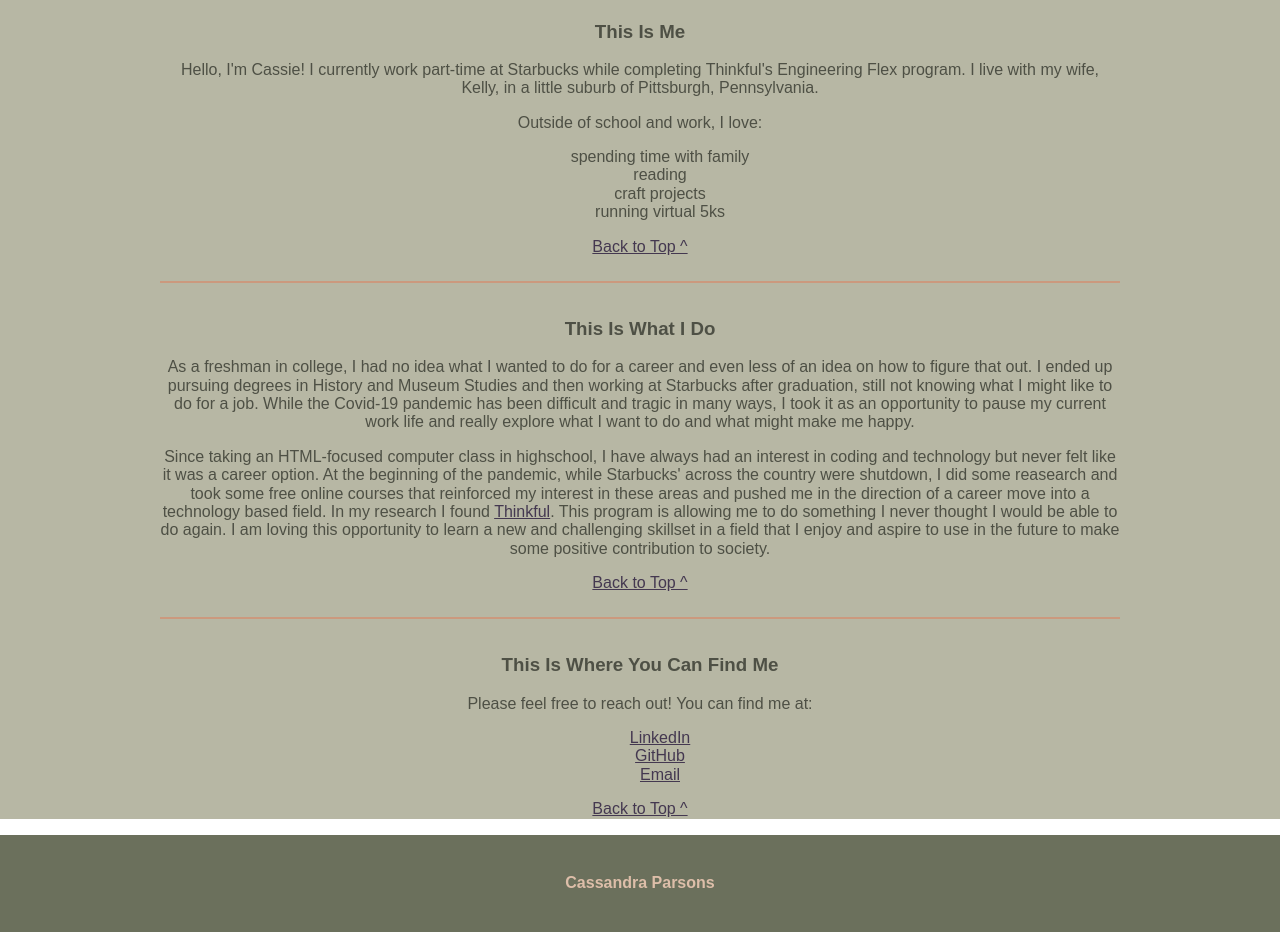
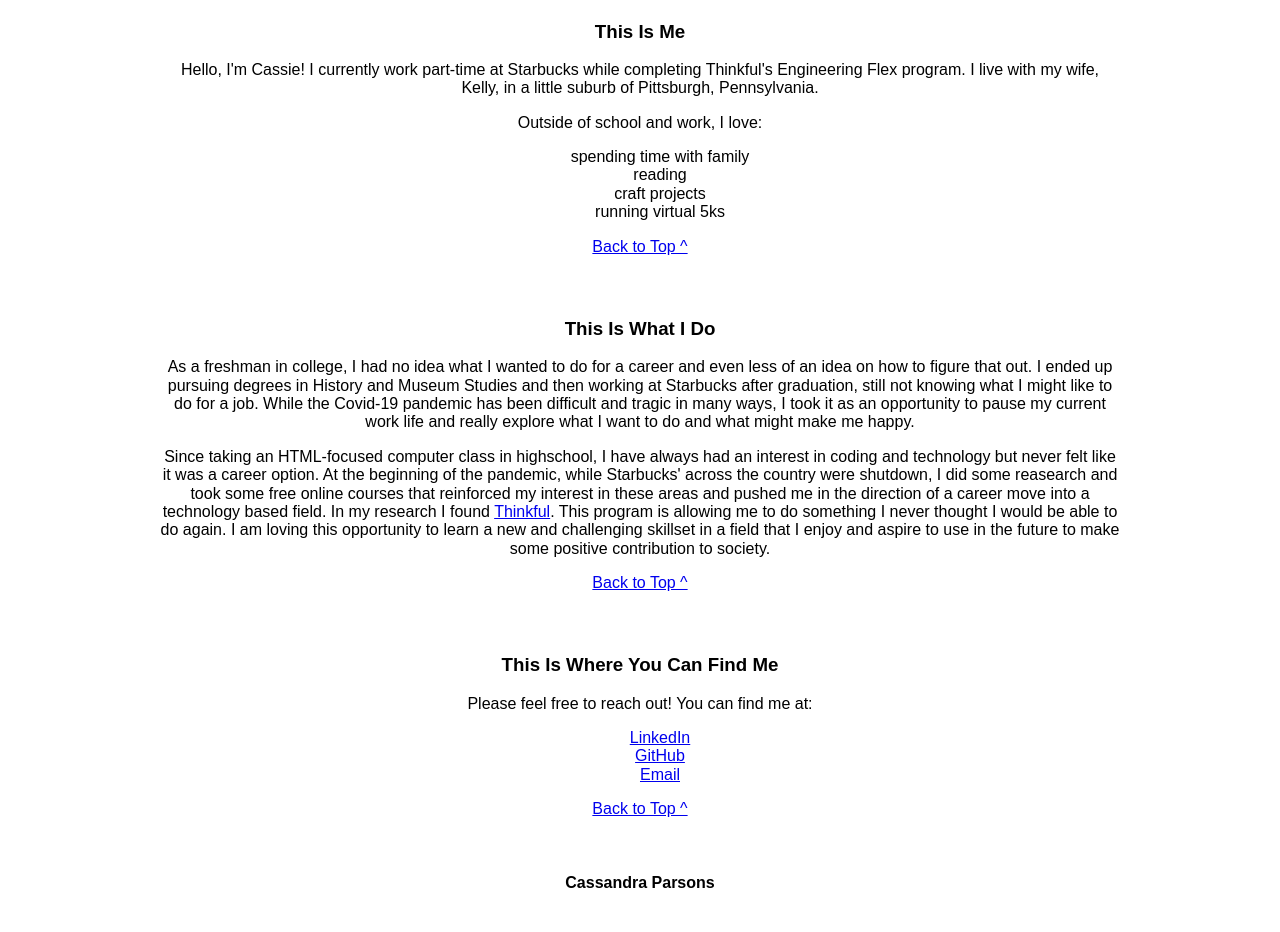
Before and after one commit to cpmadeit/cp-thinkful-portfolio, a plain HTML site: page index.html in a window 1280 px wide. Shown: the part 666-1598 px from the top of the page. Drawn offline with nearby package versions, Linux system fonts and the light colour scheme; a script that the page names is missing.

Commit message:
Update styles.css

```diff
--- a/styles.css
+++ b/styles.css
@@ -19,8 +19,8 @@
 header {
   text-align: left;
   font-family: Arial, Helvetica, sans-serif;
-  background-color: #6B705C;
-  color: #DDBEA9;
+  background-color: #;
+  color: #;
   padding-top: 15px;
   padding-left: 35px;
 
@@ -48,16 +48,16 @@ hr {
   width: 960px;
   height: 2px;
   border: none;
-  background: #CB997E;
-  color: #CB997E;
+  background: #;
+  color: #;
   margin-top: 25px;
   margin-bottom:35px;
 }
 
 main {
-  background-color: #B7B7A4;
+  background-color: #;
   text-align: center;
-  color:#4E5045;
+  color:#;
   font-family: Arial, Helvetica, sans-serif;
   margin: 0px;
   padding-top: 25px;
@@ -80,8 +80,8 @@ ol {
 /* footer */
 
 footer {
-  background-color: #6B705C;
-  color: #DDBEA9;
+  background-color: #;
+  color: #;
   text-align: center;
   font-family: Arial, Helvetica, sans-serif;
   margin: 0px;
@@ -91,7 +91,7 @@ footer {
 
 /* links */
 
-a:link {color: #443850;}
-a:visited {color: #0A0A0A;}
-a:hover {color: #283618;}
-a:active {color: #641b2e;}
+a:link {color: #;}
+a:visited {color: #;}
+a:hover {color: #;}
+a:active {color: #;}
```
